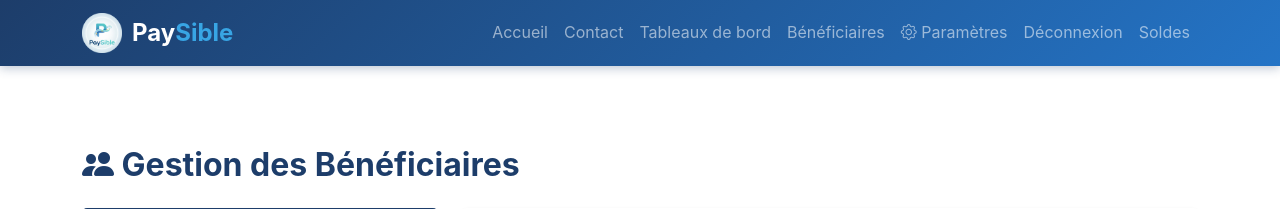
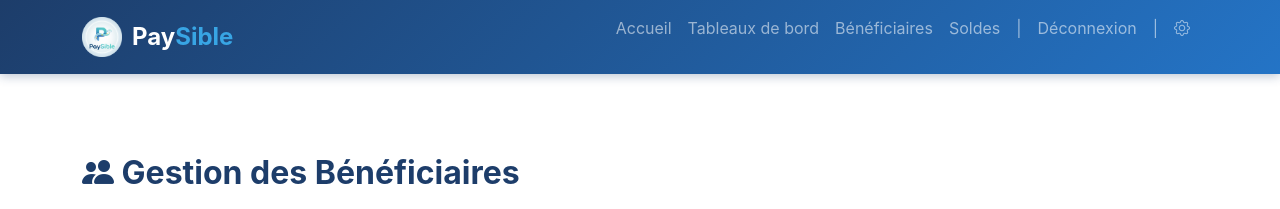
Before and after one commit to b3rnvrd/PAYsible, a FastAPI app: page /beneficiaries in a window 1280 px wide. Shown: the top 209 px of the page. Run offline with FastAPI, Linux system fonts and the light colour scheme; data that the repository does not hold is empty.

Commit message:
update base.html

```diff
--- a/templates/base.html
+++ b/templates/base.html
@@ -30,9 +30,6 @@
                     <li class="nav-item">
                         <a class="nav-link" href="/">Accueil</a>
                     </li>
-                    <li class="nav-item">
-                        <a class="nav-link" href="#">Contact</a>
-                    </li>
                         {% if user_email %}
                             <li class="nav-item">
                                 <a class="nav-link" href="#">Tableaux de bord</a>
@@ -41,15 +38,21 @@
                                 <a class="nav-link" href="{{ url_for('view_beneficiaries') }}">Bénéficiaires</a>
                             </li>
                             <li class="nav-item">
-                                <a class="nav-link" href="/settings">
-                                    <i class="bi bi-gear"></i> Paramètres
-                                </a>
+                                <a class="nav-link" href="/soldes">Soldes</a>
+                            </li>
+                            <li class="nav-item">
+                                <p class="nav-link">|</p>
                             </li>
                             <li class="nav-item">
                                 <a class="nav-link" href="/logout">Déconnexion</a>
                             </li>
                             <li class="nav-item">
-                                <a class="nav-link" href="/soldes">Soldes</a>
+                                <p class="nav-link">|</p>
+                            </li>
+                            <li class="nav-item">
+                                <a class="nav-link" href="/settings">
+                                    <i class="bi bi-gear"></i>
+                                </a>
                             </li>
                         {% else %}
                             <li class="nav-item">
```
